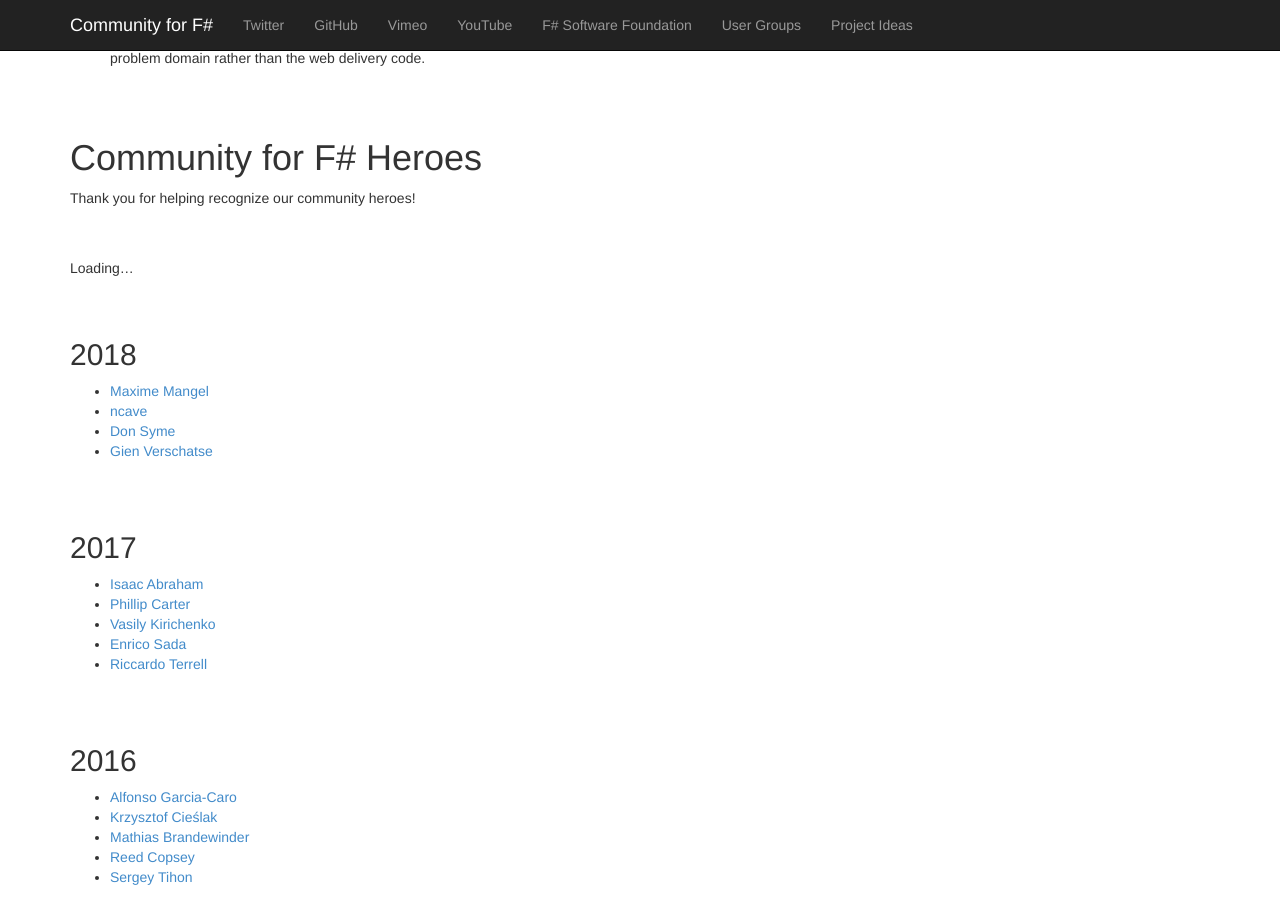
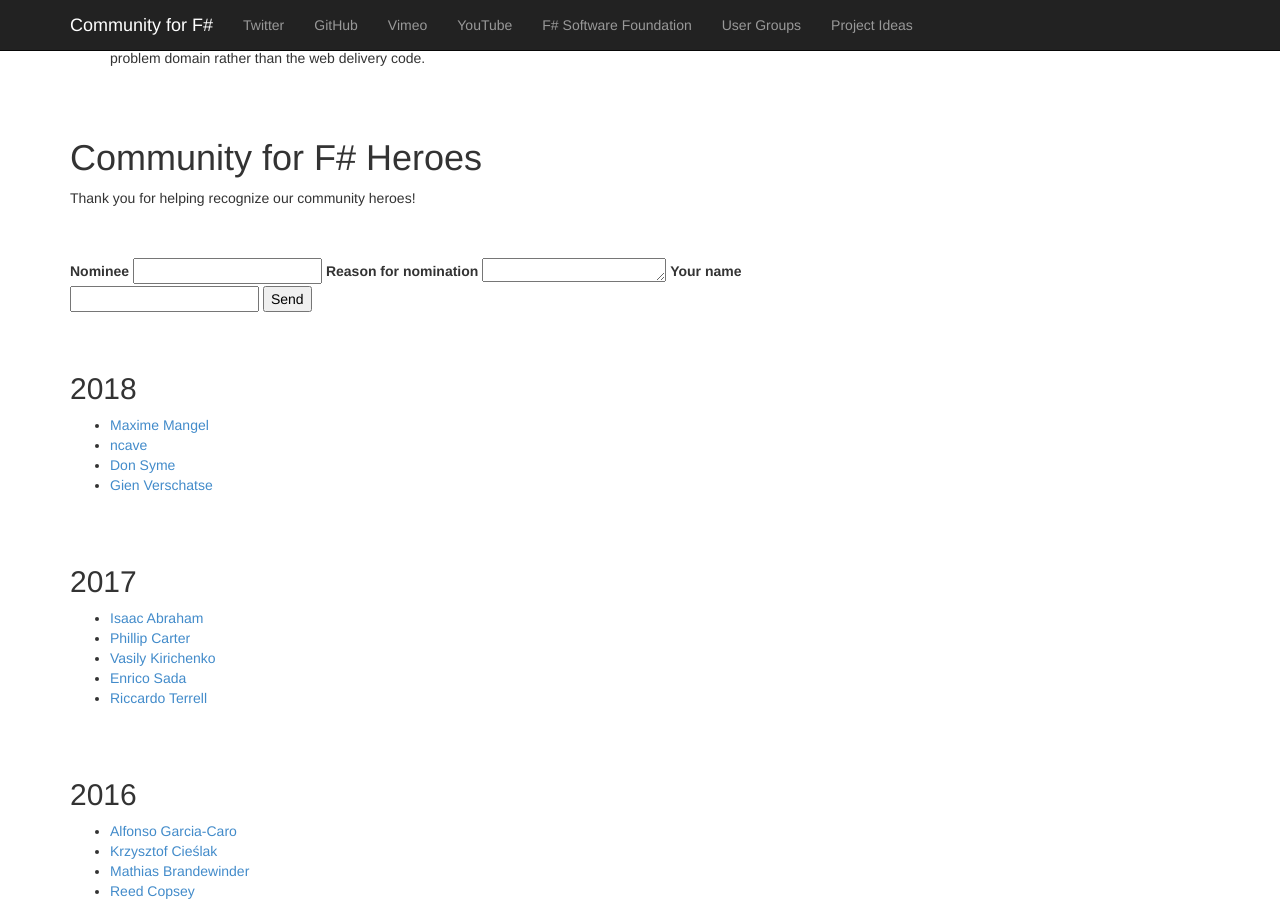
Before and after one commit to c4fsharp/c4fsharp.github.io, a Jekyll site: the page built from index.html, in a window 1280 px wide and 900 px high, scrolled down 3569 px. Built offline with Jekyll 4.4.1, drawn with Linux system fonts in a browser that asks for light colours; nearby versions of some CDN libraries.

Commit message:
Wrap Google Form

```diff
--- a/index.html
+++ b/index.html
@@ -157,7 +157,18 @@
         <header>
             <h2>2019</h2>
         </header>
-        <iframe src="https://docs.google.com/forms/d/e/1FAIpQLScPSnb9cCFdm1fltk-WyuaYBTzPqy1hZlxHLTLsBoZy7tGctA/viewform?embedded=true" width="640" height="1363" frameborder="0" marginheight="0" marginwidth="0">Loading…</iframe>
+        <form action="https://docs.google.com/forms/d/e/1FAIpQLScPSnb9cCFdm1fltk-WyuaYBTzPqy1hZlxHLTLsBoZy7tGctA/formResponse">
+            <label>Nominee</label>
+            <input type="text" autocomplete="off" aria-label="Nominee" name="entry.226805186" required />
+
+            <label>Reason for nomination</label>
+            <textarea aria-label="Reason for nomination" name="entry.655000889" style="height: 24px;" required></textarea>
+
+            <label>Your name</label>
+            <input type="text" autocomplete="off" aria-label="Your name" name="entry.96989857" required />
+
+            <input type="submit" value="Send" />
+        </form>
     </section>
 
     <section id="heroes2018">
```
